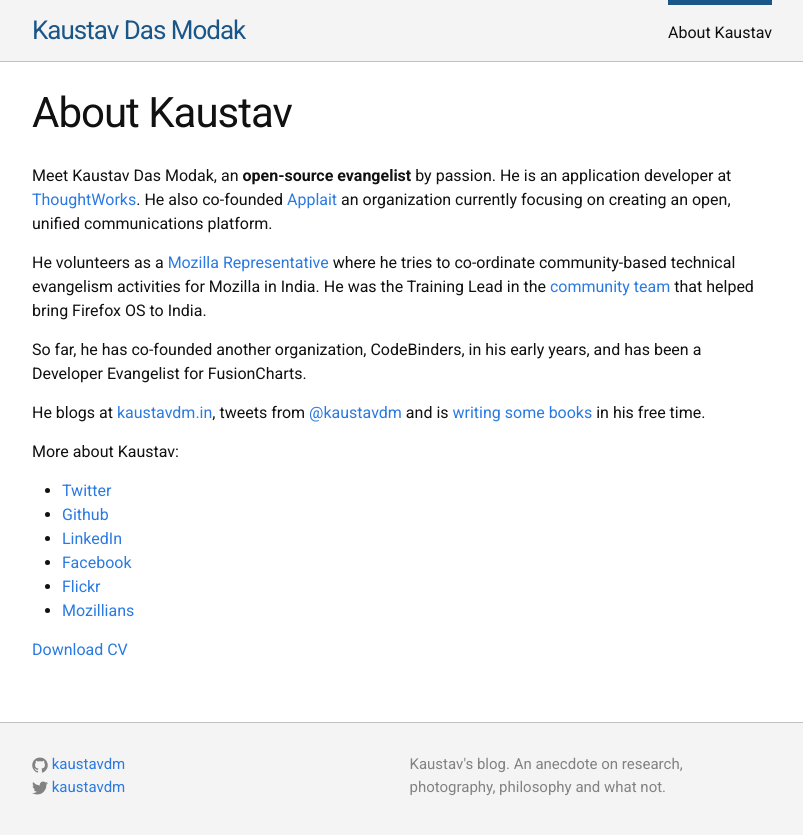
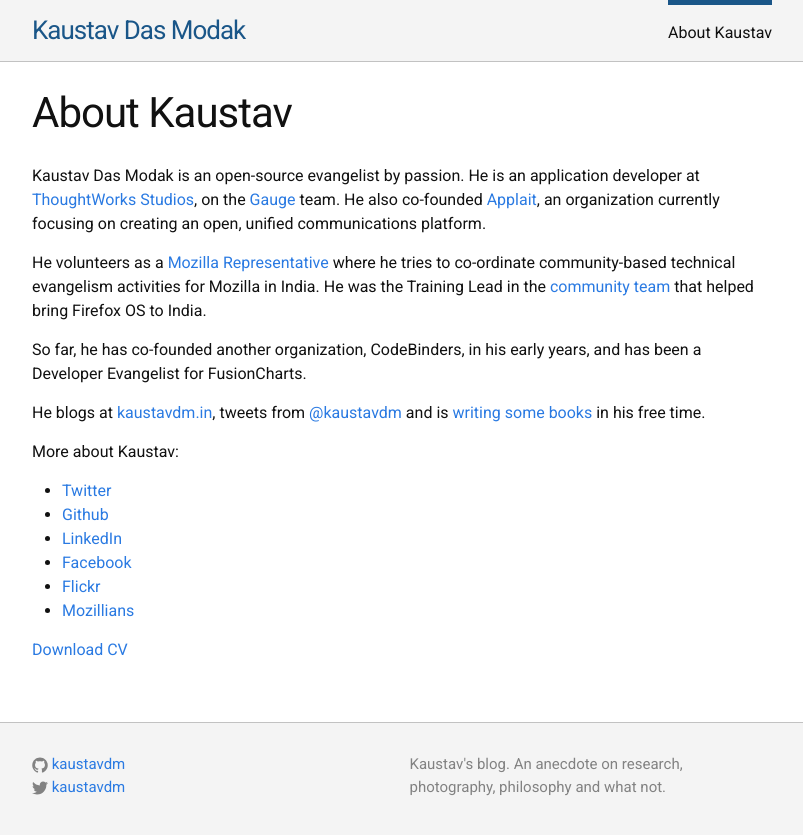
Before and after one commit to kaustavdm/website, a Jekyll site: the page built from about-me/index.md, in a window 1280 px wide. Shown: the top 835 px of the page, without its empty margins (238-1041 px from the left). Built offline with Jekyll 4.4.1, drawn with Linux system fonts in a browser that asks for light colours.

Commit message:
Further reword about me
Signed-off-by: Kaustav Das Modak <kaustav.dasmodak@yahoo.co.in>

```diff
--- a/about-me/index.md
+++ b/about-me/index.md
@@ -8,7 +8,7 @@ title: About Kaustav
 wordpress_id: 24
 ---
 
-Meet Kaustav Das Modak, an **open-source evangelist** by passion. He is an application developer at [ThoughtWorks](http://thoughtworks.com). He also co-founded [Applait](http://applait.com) an organization currently focusing on creating an open, unified communications platform.
+Kaustav Das Modak is an open-source evangelist by passion. He is an application developer at [ThoughtWorks Studios](https://www.thoughtworks.com/products), on the [Gauge](http://getgauge.io) team. He also co-founded [Applait](http://applait.com), an organization currently focusing on creating an open, unified communications platform.
 
 He volunteers as a [Mozilla Representative](https://reps.mozilla.org/u/kaustavdm/) where he tries to co-ordinate community-based technical evangelism activities for Mozilla in India. He was the Training Lead in the [community team](https://wiki.mozilla.org/FirefoxOS/Community/India) that helped bring Firefox OS to India.
 
```
